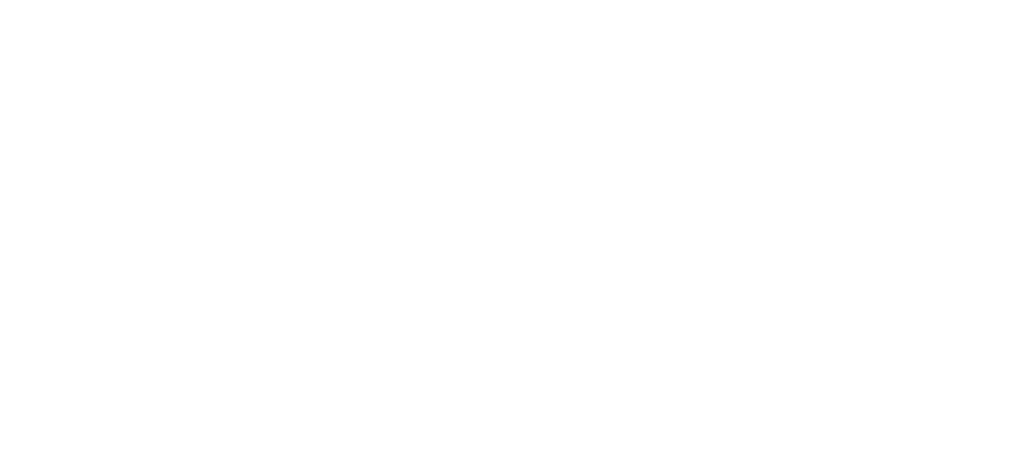
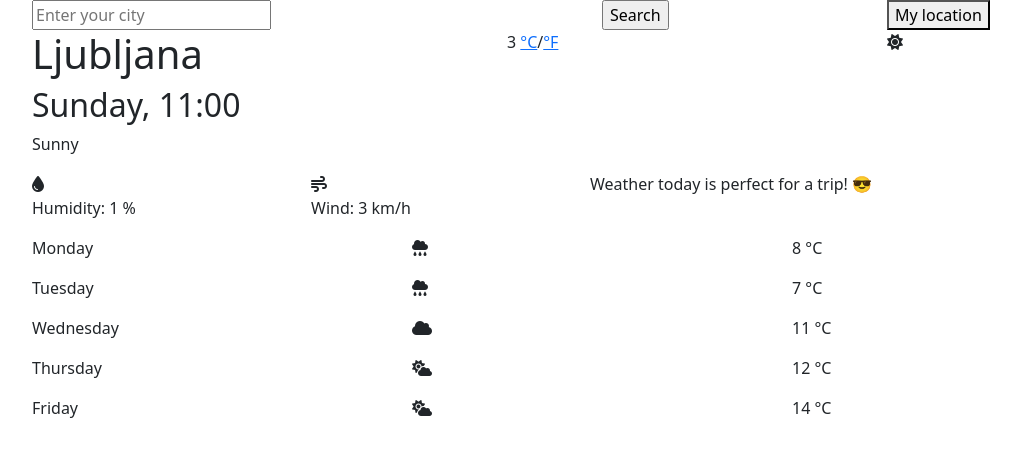
Before and after one commit to DGabersek/Weather-app, a plain HTML site: page index.html in a window 1280 px wide. Shown: the whole page, without its empty margins (50-1071 px from the left). Drawn offline with nearby package versions, Linux system fonts and the light colour scheme.

Commit message:
Inserted html from Weather app project

```diff
--- a/index.html
+++ b/index.html
@@ -4,7 +4,144 @@
     <meta charset="UTF-8" />
     <meta http-equiv="X-UA-Compatible" content="IE=edge" />
     <meta name="viewport" content="width=device-width, initial-scale=1.0" />
-    <title>Document</title>
+    <title>Weather App</title>
+    <link rel="stylesheet" href="src/styles.css" />
+    <link
+      href="https://cdn.jsdelivr.net/npm/bootstrap@5.1.3/dist/css/bootstrap.min.css"
+      rel="stylesheet"
+      integrity="sha384-1BmE4kWBq78iYhFldvKuhfTAU6auU8tT94WrHftjDbrCEXSU1oBoqyl2QvZ6jIW3"
+      crossorigin="anonymous"
+    />
+    <script
+      src="https://kit.fontawesome.com/f11a7a57b8.js"
+      crossorigin="anonymous"
+    ></script>
+    <link rel="preconnect" href="https://fonts.googleapis.com" />
+    <link rel="preconnect" href="https://fonts.gstatic.com" crossorigin />
+    <link
+      href="https://fonts.googleapis.com/css2?family=Manjari:wght@100;400;700&display=swap"
+      rel="stylesheet"
+    />
+    <script src="https://cdn.jsdelivr.net/npm/axios/dist/axios.min.js"></script>
   </head>
-  <body></body>
+  <body>
+    <div class="container">
+      <div class="whole-app">
+        <div class="row">
+          <div class="col-6">
+            <form id="search-form">
+              <input
+                type="text"
+                placeholder="Enter your city"
+                class="enter-city"
+                id="input-city"
+                autocomplete="off"
+              />
+            </div>
+              <div class="col-3">
+                <input type="submit" value="Search" class="search-city" />
+              </div>
+              <div class="col-3">
+                <button class="current-location" id="my-location-button">My location</button>
+              </div>
+            </form>
+          </div>
+          <div class="row actual">
+            <div class="col-5">
+              <h1 class="act-loc" id="searched-city">Ljubljana</h1>
+              <h2 class="act-date-time" id="date-and-time">Sunday, 11:00</h2>
+              <p class="act-weather" id="current-description">Sunny</p>
+            </div>
+            <div class="col-4">
+              <span class="act-temp" id="temperature">3</span>
+              <span class="act-temp-units"
+                ><a href="#" class="act-temp-cel" id="celsius-link">°C</a>/<a
+                  href="#"
+                  class="act-temp-fahr"
+                  id="fahrenheit-link"
+                  >°F</a
+                ></span
+              >
+            </div>
+            <div class="col-3">
+              <i class="fa-solid fa-sun act-weather-icon"></i>
+            </div>
+            <div class="row">
+              <div class="col-3">
+                <i class="fa-solid fa-droplet"></i>
+                <p class="act-humid" id="current-humidity">Humidity: 1 %</p>
+              </div>
+              <div class="col-3">
+                <i class="fa-solid fa-wind"></i>
+                <p class="act-wind" id="current-wind">Wind: 3 km/h</p>
+              </div>
+              <div class="col-6">
+                <p class="weather-comment">
+                  Weather today is perfect for a trip! 😎
+                </p>
+              </div>
+            </div>
+          </div>
+          <section class="forecast">
+            <div class="row day-one">
+              <div class="col-4">
+                <p class="forecast-text">Monday</p>
+              </div>
+              <div class="col-4">
+                <i class="fa-solid fa-cloud-rain"></i>
+              </div>
+              <div class="col-4">
+                <p class="forecast-text">8 °C</p>
+              </div>
+            </div>
+            <div class="row day-two">
+              <div class="col-4">
+                <p class="forecast-text">Tuesday</p>
+              </div>
+              <div class="col-4">
+                <i class="fa-solid fa-cloud-rain"></i>
+              </div>
+              <div class="col-4">
+                <p class="forecast-text">7 °C</p>
+              </div>
+            </div>
+            <div class="row day-three">
+              <div class="col-4">
+                <p class="forecast-text">Wednesday</p>
+              </div>
+              <div class="col-4">
+                <i class="fa-solid fa-cloud"></i>
+              </div>
+              <div class="col-4">
+                <p class="forecast-text">11 °C</p>
+              </div>
+            </div>
+            <div class="row day-four">
+              <div class="col-4">
+                <p class="forecast-text">Thursday</p>
+              </div>
+              <div class="col-4">
+                <i class="fa-solid fa-cloud-sun"></i>
+              </div>
+              <div class="col-4">
+                <p class="forecast-text">12 °C</p>
+              </div>
+            </div>
+            <div class="row day-five">
+              <div class="col-4">
+                <p class="forecast-text">Friday</p>
+              </div>
+              <div class="col-4">
+                <i class="fa-solid fa-cloud-sun"></i>
+              </div>
+              <div class="col-4">
+                <p class="forecast-text">14 °C</p>
+              </div>
+            </div>
+          </section>
+        </div>
+      </div>
+    </div>
+    <script src="src/script.js"></script>
+  </body>
 </html>
```
